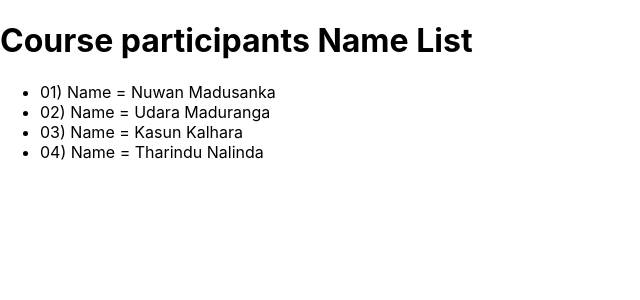
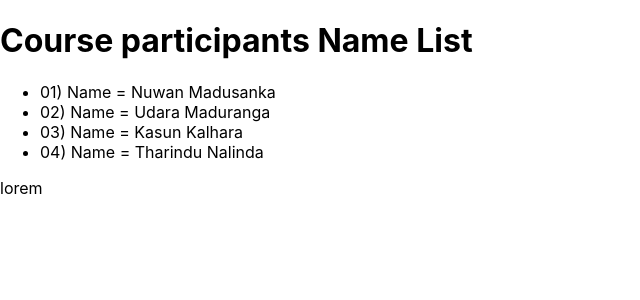
Before and after one commit to nuwandm/nuwan, a React (Create React App) app: page / in a window 1280 px wide. Shown: the top 300 px of the page, without its empty margins (0-640 px from the left). Built offline with nearby package versions, Linux system fonts and the light colour scheme.

Commit message:
added a paragraph to test git

```diff
--- a/src/App.js
+++ b/src/App.js
@@ -8,6 +8,8 @@ function App() {
   return(
     <div>
          <NameList/>
+         <p>lorem
+         </p>
     </div>
   )
 }
```
